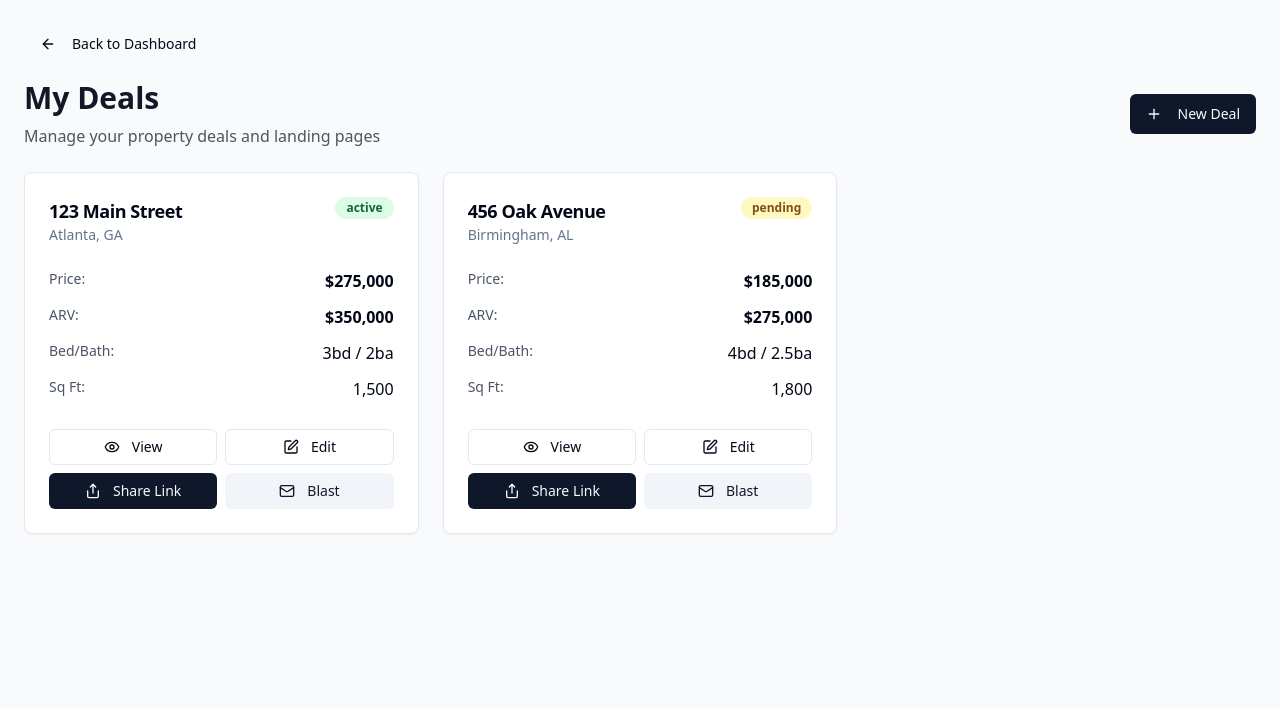
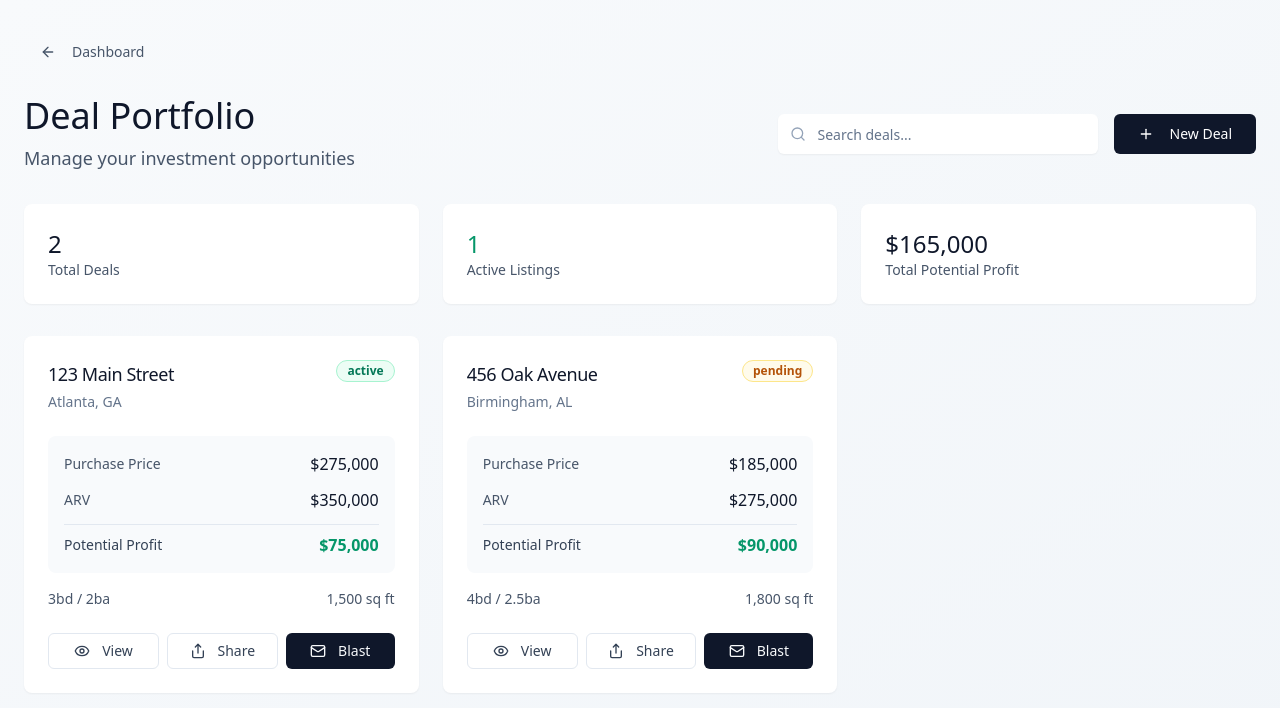
Before and after one commit to miamicreme/deal-flow-blaster-pro, a React (Vite) app: page /deals in a window 1280 px wide. Shown: the top 708 px of the page. Built offline with nearby package versions, Linux system fonts and the light colour scheme.

Commit message:
Refactor: Improve UI/UX for rich users
- Streamline the user flow for ease of use.
- Remove unnecessary clutter.

```diff
--- a/src/pages/Deals.tsx
+++ b/src/pages/Deals.tsx
@@ -3,7 +3,8 @@ import { useState, useEffect } from 'react';
 import { Button } from '@/components/ui/button';
 import { Card, CardContent, CardDescription, CardHeader, CardTitle } from '@/components/ui/card';
 import { Badge } from '@/components/ui/badge';
-import { ArrowLeft, Eye, Edit, Share, Mail, Plus } from 'lucide-react';
+import { Input } from '@/components/ui/input';
+import { ArrowLeft, Eye, Edit, Share, Mail, Plus, Search, Filter } from 'lucide-react';
 import { useNavigate } from 'react-router-dom';
 
 interface Deal {
@@ -22,8 +23,8 @@ interface Deal {
 
 const Deals = () => {
   const navigate = useNavigate();
+  const [searchTerm, setSearchTerm] = useState('');
   const [deals, setDeals] = useState<Deal[]>([
-    // Sample data - will be replaced with Supabase data
     {
       id: '1',
       address: '123 Main Street',
@@ -54,10 +55,10 @@ const Deals = () => {
 
   const getStatusColor = (status: string) => {
     switch (status) {
-      case 'active': return 'bg-green-100 text-green-800';
-      case 'pending': return 'bg-yellow-100 text-yellow-800';
-      case 'sold': return 'bg-blue-100 text-blue-800';
-      default: return 'bg-gray-100 text-gray-800';
+      case 'active': return 'bg-emerald-50 text-emerald-700 border-emerald-200';
+      case 'pending': return 'bg-amber-50 text-amber-700 border-amber-200';
+      case 'sold': return 'bg-blue-50 text-blue-700 border-blue-200';
+      default: return 'bg-gray-50 text-gray-700 border-gray-200';
     }
   };
 
@@ -69,106 +70,176 @@ const Deals = () => {
     }).format(amount);
   };
 
+  const filteredDeals = deals.filter(deal =>
+    deal.address.toLowerCase().includes(searchTerm.toLowerCase()) ||
+    deal.city.toLowerCase().includes(searchTerm.toLowerCase())
+  );
+
+  const profit = (deal: Deal) => deal.arv - deal.price;
+
   return (
-    <div className="min-h-screen bg-gray-50 p-6">
-      <div className="max-w-7xl mx-auto">
-        <div className="mb-6">
+    <div className="min-h-screen bg-gradient-to-br from-slate-50 to-slate-100">
+      <div className="max-w-7xl mx-auto px-6 py-8">
+        {/* Header */}
+        <div className="mb-8">
           <Button
             variant="ghost"
             onClick={() => navigate('/dashboard')}
-            className="mb-4"
+            className="mb-6 text-slate-600 hover:text-slate-900"
           >
             <ArrowLeft className="h-4 w-4 mr-2" />
-            Back to Dashboard
+            Dashboard
           </Button>
 
-          <div className="flex justify-between items-center">
+          <div className="flex flex-col lg:flex-row lg:items-center lg:justify-between gap-6">
             <div>
-              <h1 className="text-3xl font-bold text-gray-900">My Deals</h1>
-              <p className="text-gray-600 mt-2">Manage your property deals and landing pages</p>
+              <h1 className="text-4xl font-light text-slate-900 mb-2">Deal Portfolio</h1>
+              <p className="text-slate-600 text-lg">Manage your investment opportunities</p>
             </div>
-            <Button onClick={() => navigate('/create-deal')}>
+
+            <div className="flex flex-col sm:flex-row gap-4">
+              <div className="relative">
+                <Search className="absolute left-3 top-1/2 transform -translate-y-1/2 h-4 w-4 text-slate-400" />
+                <Input
+                  placeholder="Search deals..."
+                  value={searchTerm}
+                  onChange={(e) => setSearchTerm(e.target.value)}
+                  className="pl-10 w-full sm:w-80 border-0 bg-white shadow-sm"
+                />
+              </div>
+
+              <Button
+                onClick={() => navigate('/create-deal')}
+                className="bg-slate-900 hover:bg-slate-800 text-white px-6 py-2.5"
+              >
                 <Plus className="h-4 w-4 mr-2" />
                 New Deal
               </Button>
             </div>
           </div>
+        </div>
 
-        <div className="grid grid-cols-1 md:grid-cols-2 lg:grid-cols-3 gap-6">
-          {deals.map((deal) => (
-            <Card key={deal.id} className="hover:shadow-lg transition-shadow">
-              <CardHeader>
-                <div className="flex justify-between items-start">
-                  <div>
-                    <CardTitle className="text-lg">{deal.address}</CardTitle>
-                    <CardDescription>{deal.city}, {deal.state}</CardDescription>
+        {/* Stats Overview */}
+        <div className="grid grid-cols-1 md:grid-cols-3 gap-6 mb-8">
+          <Card className="border-0 shadow-sm bg-white">
+            <CardContent className="p-6">
+              <div className="text-2xl font-light text-slate-900">{deals.length}</div>
+              <div className="text-slate-600 text-sm">Total Deals</div>
+            </CardContent>
+          </Card>
+
+          <Card className="border-0 shadow-sm bg-white">
+            <CardContent className="p-6">
+              <div className="text-2xl font-light text-emerald-600">
+                {deals.filter(d => d.status === 'active').length}
               </div>
-                  <Badge className={getStatusColor(deal.status)}>
+              <div className="text-slate-600 text-sm">Active Listings</div>
+            </CardContent>
+          </Card>
+
+          <Card className="border-0 shadow-sm bg-white">
+            <CardContent className="p-6">
+              <div className="text-2xl font-light text-slate-900">
+                {formatCurrency(deals.reduce((sum, deal) => sum + profit(deal), 0))}
+              </div>
+              <div className="text-slate-600 text-sm">Total Potential Profit</div>
+            </CardContent>
+          </Card>
+        </div>
+
+        {/* Deals Grid */}
+        {filteredDeals.length > 0 ? (
+          <div className="grid grid-cols-1 lg:grid-cols-2 xl:grid-cols-3 gap-6">
+            {filteredDeals.map((deal) => (
+              <Card key={deal.id} className="border-0 shadow-sm hover:shadow-md transition-all duration-200 bg-white group">
+                <CardHeader className="pb-4">
+                  <div className="flex justify-between items-start mb-2">
+                    <div className="flex-1">
+                      <CardTitle className="text-lg font-medium text-slate-900 mb-1">
+                        {deal.address}
+                      </CardTitle>
+                      <CardDescription className="text-slate-500">
+                        {deal.city}, {deal.state}
+                      </CardDescription>
+                    </div>
+                    <Badge variant="outline" className={`${getStatusColor(deal.status)} border`}>
                       {deal.status}
                     </Badge>
                   </div>
                 </CardHeader>
 
-              <CardContent>
-                <div className="space-y-3">
-                  <div className="flex justify-between">
-                    <span className="text-sm text-gray-600">Price:</span>
-                    <span className="font-semibold">{formatCurrency(deal.price)}</span>
+                <CardContent className="pt-0">
+                  <div className="space-y-4">
+                    {/* Financial Info */}
+                    <div className="bg-slate-50 rounded-lg p-4 space-y-3">
+                      <div className="flex justify-between items-center">
+                        <span className="text-sm text-slate-600">Purchase Price</span>
+                        <span className="font-medium text-slate-900">{formatCurrency(deal.price)}</span>
                       </div>
 
-                  <div className="flex justify-between">
-                    <span className="text-sm text-gray-600">ARV:</span>
-                    <span className="font-semibold">{formatCurrency(deal.arv)}</span>
+                      <div className="flex justify-between items-center">
+                        <span className="text-sm text-slate-600">ARV</span>
+                        <span className="font-medium text-slate-900">{formatCurrency(deal.arv)}</span>
                       </div>
 
-                  <div className="flex justify-between">
-                    <span className="text-sm text-gray-600">Bed/Bath:</span>
-                    <span>{deal.bedrooms}bd / {deal.bathrooms}ba</span>
+                      <div className="flex justify-between items-center border-t border-slate-200 pt-2">
+                        <span className="text-sm font-medium text-slate-700">Potential Profit</span>
+                        <span className="font-semibold text-emerald-600">
+                          {formatCurrency(profit(deal))}
+                        </span>
+                      </div>
                     </div>
 
-                  <div className="flex justify-between">
-                    <span className="text-sm text-gray-600">Sq Ft:</span>
-                    <span>{deal.sqft.toLocaleString()}</span>
+                    {/* Property Details */}
+                    <div className="flex justify-between text-sm text-slate-600">
+                      <span>{deal.bedrooms}bd / {deal.bathrooms}ba</span>
+                      <span>{deal.sqft.toLocaleString()} sq ft</span>
                     </div>
 
-                  <div className="pt-4 space-y-2">
-                    <div className="flex space-x-2">
-                      <Button size="sm" variant="outline" className="flex-1">
-                        <Eye className="h-4 w-4 mr-1" />
+                    {/* Actions */}
+                    <div className="flex gap-2 pt-2">
+                      <Button size="sm" variant="outline" className="flex-1 text-slate-700 border-slate-200 hover:bg-slate-50">
+                        <Eye className="h-3 w-3 mr-1" />
                         View
                       </Button>
-                      <Button size="sm" variant="outline" className="flex-1">
-                        <Edit className="h-4 w-4 mr-1" />
-                        Edit
+                      <Button size="sm" variant="outline" className="flex-1 text-slate-700 border-slate-200 hover:bg-slate-50">
+                        <Share className="h-3 w-3 mr-1" />
+                        Share
                       </Button>
-                    </div>
-
-                    <div className="flex space-x-2">
-                      <Button size="sm" className="flex-1">
-                        <Share className="h-4 w-4 mr-1" />
-                        Share Link
-                      </Button>
-                      <Button size="sm" variant="secondary" className="flex-1">
-                        <Mail className="h-4 w-4 mr-1" />
+                      <Button size="sm" className="flex-1 bg-slate-900 hover:bg-slate-800">
+                        <Mail className="h-3 w-3 mr-1" />
                         Blast
                       </Button>
-                    </div>
                     </div>
                   </div>
                 </CardContent>
               </Card>
             ))}
           </div>
-
-        {deals.length === 0 && (
-          <div className="text-center py-12">
+        ) : (
+          <div className="text-center py-16">
             <div className="max-w-md mx-auto">
-              <h3 className="text-lg font-medium text-gray-900 mb-2">No deals yet</h3>
-              <p className="text-gray-600 mb-6">Create your first deal to get started with Deal Blaster</p>
-              <Button onClick={() => navigate('/create-deal')}>
+              <div className="w-16 h-16 bg-slate-100 rounded-full flex items-center justify-center mx-auto mb-4">
+                <Plus className="h-8 w-8 text-slate-400" />
+              </div>
+              <h3 className="text-xl font-medium text-slate-900 mb-2">
+                {searchTerm ? 'No deals found' : 'Start building your portfolio'}
+              </h3>
+              <p className="text-slate-600 mb-6">
+                {searchTerm
+                  ? 'Try adjusting your search terms'
+                  : 'Create your first deal to begin attracting serious investors'
+                }
+              </p>
+              {!searchTerm && (
+                <Button
+                  onClick={() => navigate('/create-deal')}
+                  className="bg-slate-900 hover:bg-slate-800 text-white px-6 py-2.5"
+                >
                   <Plus className="h-4 w-4 mr-2" />
-                Create Your First Deal
+                  Create First Deal
                 </Button>
+              )}
             </div>
           </div>
         )}
```
Lines whose indentation alone changed are shown as unchanged.
